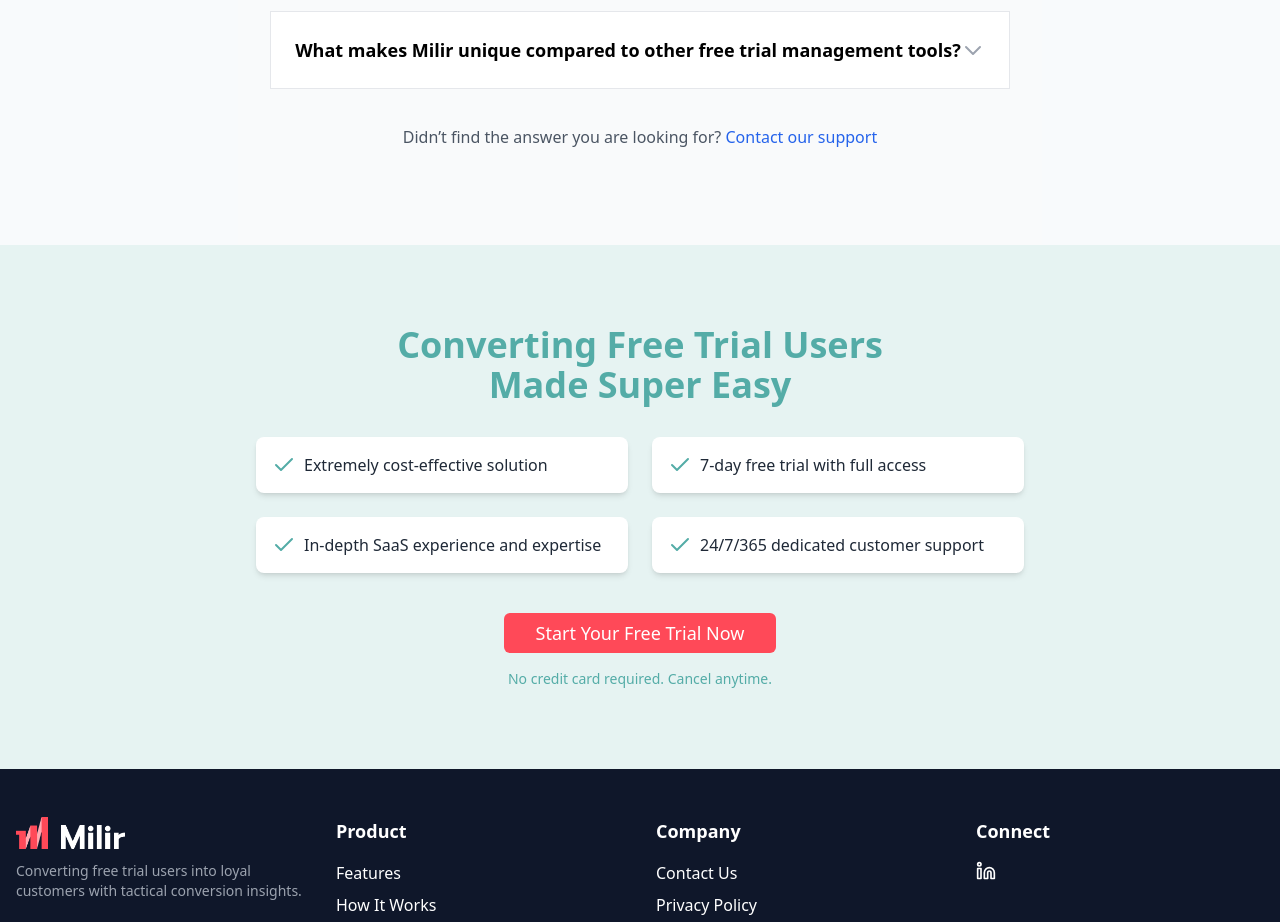
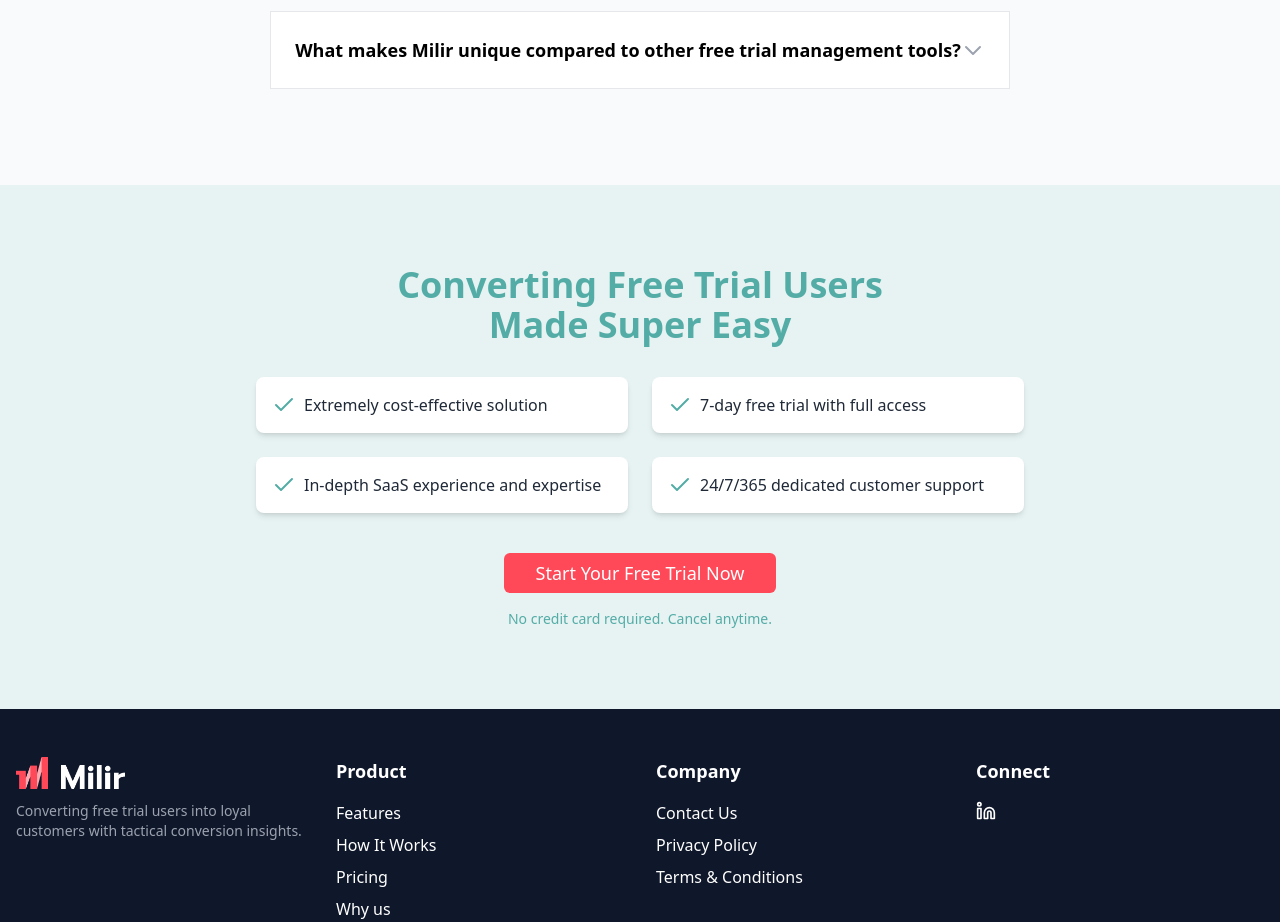
Before and after one commit to Naveenmavencart/makerkitmilir-landingpagenew, a Next.js app: page / in a window 1280 px wide. Shown: the part 5080-6002 px from the top of the page. Built offline with nearby package versions, Linux system fonts and the light colour scheme.

Commit message:
new update

```diff
--- a/components/Faqsection.tsx
+++ b/components/Faqsection.tsx
@@ -72,7 +72,7 @@ const Faq = () => {
                     ))}
                 </div>
 
-                <p className="text-center text-gray-600 textbase mt-9">Didn’t find the answer you are looking for? <a href="#" title="" className="font-medium text-blue-600 transition-all duration-200 hover:text-blue-700 focus:text-blue-700 hover:underline">Contact our support</a></p>
+                {/* <p className="text-center text-gray-600 textbase mt-9">Didn’t find the answer you are looking for? <a href="#" title="" className="font-medium text-blue-600 transition-all duration-200 hover:text-blue-700 focus:text-blue-700 hover:underline">Contact our support</a></p> */}
             </div>
         </section>
     );
```
